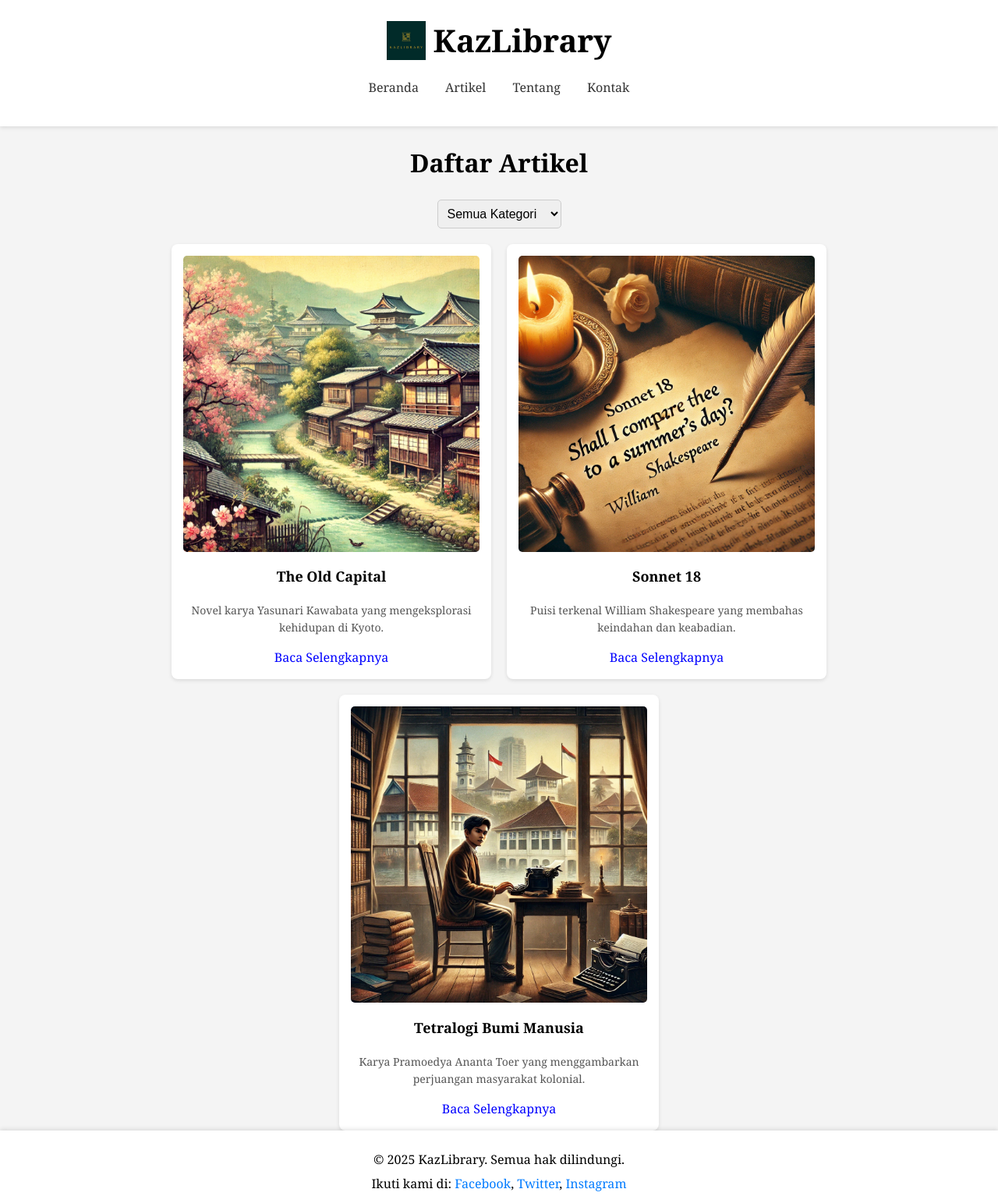
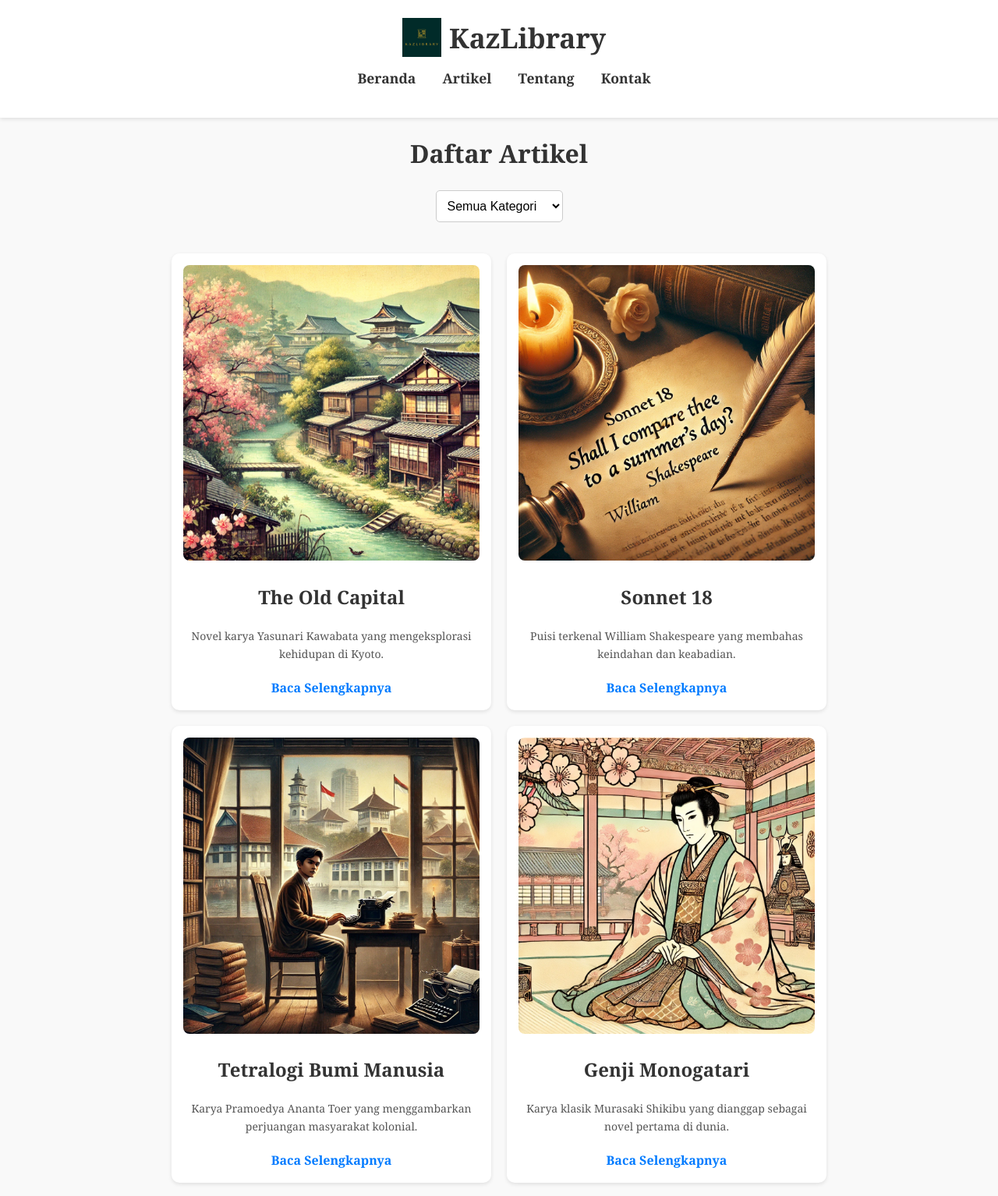
Before and after one commit to EDY1324/Web-Artikel, a plain HTML site: page kategori.html in a window 1280 px wide. Shown: the top 1534 px of the page at 78% size. Drawn offline with Linux system fonts and the light colour scheme.

Commit message:
WEB KazLibrary

```diff
--- a/kategori.css
+++ b/kategori.css
@@ -4,7 +4,8 @@ body {
     padding: 0;
     line-height: 1.6;
     text-align: center;
-    background-color: #f4f4f4;
+    background-color: #f9f9f9;
+    color: #333;
 }
 
 header {
@@ -12,11 +13,10 @@ header {
     padding: 20px;
     text-align: center;
     box-shadow: 0 2px 5px rgba(0, 0, 0, 0.1);
-}
-
-header h1 {
-    margin: 0;
-    font-size: 2.5em;
+    position: sticky;
+    top: 0;
+    width: 97.9%;
+    z-index: 1000;
 }
 
 .header-container {
@@ -31,9 +31,16 @@ header h1 {
     margin-right: 10px;
 }
 
+header h1 {
+    margin: 0;
+    font-size: 2.2em;
+    font-weight: bold;
+}
+
 nav ul {
     list-style: none;
     padding: 0;
+    margin-top: 10px;
 }
 
 nav ul li {
@@ -44,15 +51,33 @@ nav ul li {
 nav ul li a {
     text-decoration: none;
     color: #333;
+    font-size: 1.1em;
+    font-weight: bold;
+    transition: color 0.3s;
+}
+
+nav ul li a:hover {
+    color: #007BFF;
+}
+
+h1 {
+    font-size: 2em;
+    margin-top: 20px;
 }
 
 #category-filter {
-    padding: 8px;
+    padding: 10px;
     font-size: 16px;
     border-radius: 5px;
     border: 1px solid #ccc;
     margin-bottom: 20px;
     cursor: pointer;
+    background: #fff;
+    transition: all 0.3s;
+}
+
+#category-filter:hover {
+    border-color: #007BFF;
 }
 
 #articles-container {
@@ -61,37 +86,55 @@ nav ul li a {
     justify-content: center;
     gap: 20px;
     max-width: 1200px;
-    margin: 0 auto;
+    margin: 20px auto;
+    padding: 0 20px;
 }
 
-article {
+.article {
     width: calc(33.33% - 20px);
     background: #fff;
     padding: 15px;
-    border-radius: 8px;
+    border-radius: 10px;
     box-shadow: 0 2px 5px rgba(0, 0, 0, 0.1);
+    transition: transform 0.3s, box-shadow 0.3s;
 }
 
-article img {
-    width: 100%;
-    border-radius: 5px;
+.article:hover {
+    transform: translateY(-5px);
+    box-shadow: 0 4px 10px rgba(0, 0, 0, 0.2);
 }
 
-article h3 {
+.article img {
+    width: 100%;
+    height: auto;
+    border-radius: 8px;
+    object-fit: cover;
+}
+
+.article h3 {
     margin-top: 10px;
     font-size: 18px;
+    font-weight: bold;
 }
 
-article p {
+.article p {
     font-size: 14px;
     color: #555;
+    margin: 10px 0;
 }
 
-article a {
-    display: block;
+.article a {
+    display: inline-block;
     margin-top: 10px;
-    color: blue;
+    color: #007BFF;
     text-decoration: none;
+    font-weight: bold;
+    transition: color 0.3s;
+}
+
+.article a:hover {
+    color: #0056b3;
+    text-decoration: underline;
 }
 
 footer {
@@ -99,20 +142,50 @@ footer {
     padding: 20px;
     background: #fff;
     box-shadow: 0 -2px 5px rgba(0, 0, 0, 0.1);
-    position: relative;
-    bottom: 0;
-    width: 97,5%;
+    width: 97.9%;
+    margin-top: 20px;
 }
 
 footer p {
     margin: 5px 0;
+    font-size: 14px;
 }
 
 footer a {
     text-decoration: none;
     color: #007BFF;
+    transition: color 0.3s;
 }
 
 footer a:hover {
+    color: #0056b3;
     text-decoration: underline;
 }
+
+@media (max-width: 1024px) {
+    article {
+        width: calc(50% - 20px);
+    }
+}
+
+@media (max-width: 768px) {
+    header {
+        padding: 15px;
+    }
+
+    header h1 {
+        font-size: 2em;
+    }
+
+    nav ul li {
+        margin: 0 10px;
+    }
+
+    #articles-container {
+        padding: 0 10px;
+    }
+
+    article {
+        width: calc(100% - 20px);
+    }
+}
--- a/kategori.js
+++ b/kategori.js
@@ -1,3 +1,10 @@
+document.addEventListener("DOMContentLoaded", function () {
+    const kategoriDropdown = document.getElementById("category-filter");
+    const articlesContainer = document.getElementById("articles-container");
+
+    const urlParams = new URLSearchParams(window.location.search);
+    const selectedCategory = urlParams.get("kategori") || "All";
+
     const articles = [
         {
             title: "The Old Capital",
@@ -16,32 +23,68 @@ const articles = [
             category: "Sastra Indonesia",
             image: "image/BumiManusiadanJejakLangkah.webp",
             description: "Karya Pramoedya Ananta Toer yang menggambarkan perjuangan masyarakat kolonial."
+        },
+        {
+            title: "Genji Monogatari",
+            category: "Sastra Jepang",
+            image: "image/GenjiMonogatari.webp",
+            description: "Karya klasik Murasaki Shikibu yang dianggap sebagai novel pertama di dunia."
+        },
+        {
+            title: "The Tale of Heike",
+            category: "Sastra Jepang",
+            image: "image/TheTaleofHeike.webp",
+            description: "Kisah epik samurai Jepang yang mengisahkan pertarungan klan Taira dan Minamoto."
+        },
+        {
+            title: "Hamlet",
+            category: "Sastra Inggris",
+            image: "image/Hamlet.webp",
+            description: "Drama tragedi William Shakespeare tentang balas dendam dan eksistensi manusia."
+        },
+        {
+            title: "Don Quixote",
+            category: "Sastra Inggris",
+            image: "image/DonQuixote.jpg",
+            description: "Novel satir Miguel de Cervantes tentang seorang pria yang menganggap dirinya ksatria."
+        },
+        {
+            title: "Divine Comedy",
+            category: "Sastra Inggris",
+            image: "image/DivineComedy.webp",
+            description: "Karya Dante Alighieri yang menggambarkan perjalanan melalui Neraka, Api Penyucian, dan Surga."
+        },
+        {
+            title: "Laskar Pelangi",
+            category: "Sastra Indonesia",
+            image: "image/LaskarPelangi.webp",
+            description: "Novel inspiratif Andrea Hirata tentang perjuangan anak-anak Belitung mendapatkan pendidikan."
         }
     ];
 
-document.addEventListener("DOMContentLoaded", function () {
-    const container = document.getElementById("articles-container");
-    const filterSelect = document.getElementById("category-filter");
+    kategoriDropdown.value = selectedCategory;
 
-    function renderArticles(category) {
-        container.innerHTML = "";
-        const filteredArticles = category === "All" ? articles : articles.filter(article => article.category === category);
+    kategoriDropdown.addEventListener("change", function () {
+        window.location.href = `kategori.html?kategori=${kategoriDropdown.value}`;
+    });
+
+    function filterArtikel() {
+        articlesContainer.innerHTML = "";
+
+        const filteredArticles = selectedCategory === "All" ? articles : articles.filter(article => article.category === selectedCategory);
 
         filteredArticles.forEach(article => {
-            const articleElement = document.createElement("article");
+            const articleElement = document.createElement("div");
+            articleElement.classList.add("article");
             articleElement.innerHTML = `
                 <img src="${article.image}" alt="${article.title}">
-                <h3>${article.title}</h3>
+                <h2>${article.title}</h2>
                 <p>${article.description}</p>
                 <a href="#">Baca Selengkapnya</a>
             `;
-            container.appendChild(articleElement);
+            articlesContainer.appendChild(articleElement);
         });
     }
 
-    filterSelect.addEventListener("change", function () {
-        renderArticles(filterSelect.value);
+    filterArtikel();
 });
-
-    renderArticles("All");
-});
```
Also changed, not shown: Index.html (+3 -10 lines), artikel.html (+3 -3 lines), tentang.html (+0 -3 lines), script.js (added). Lines whose indentation alone changed are shown as unchanged.
